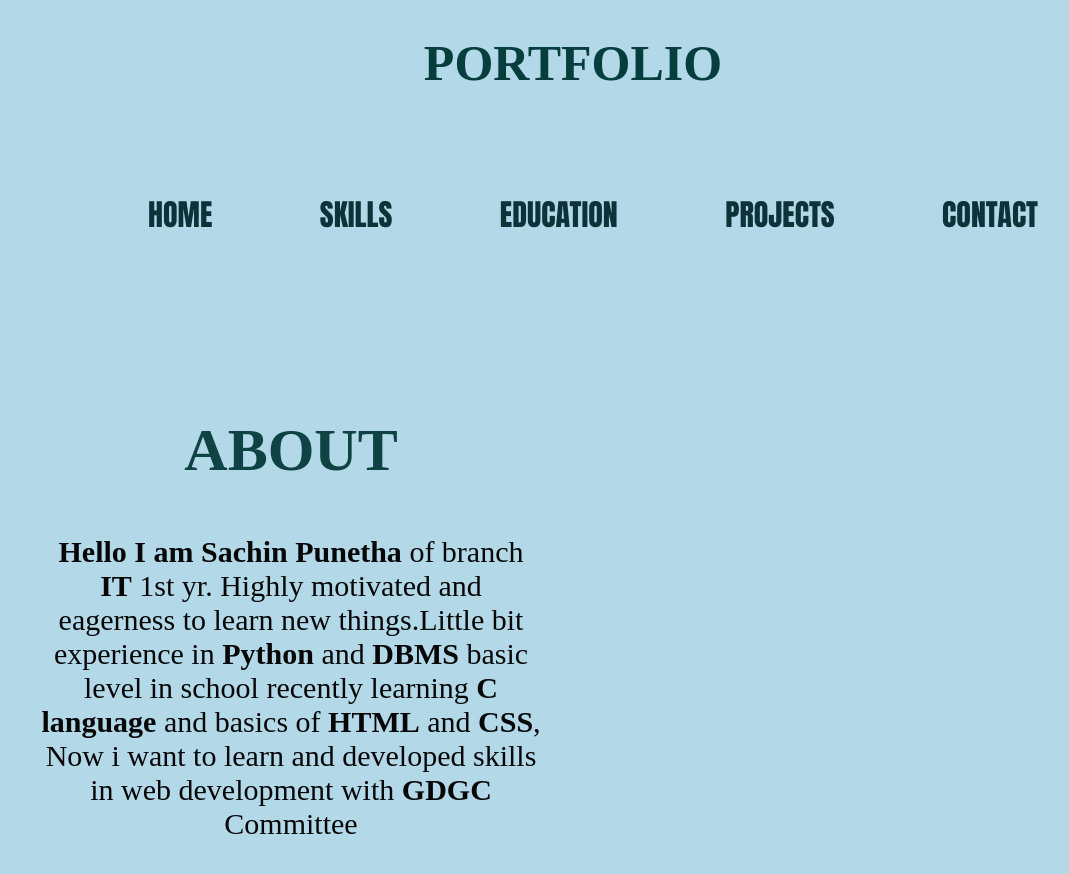
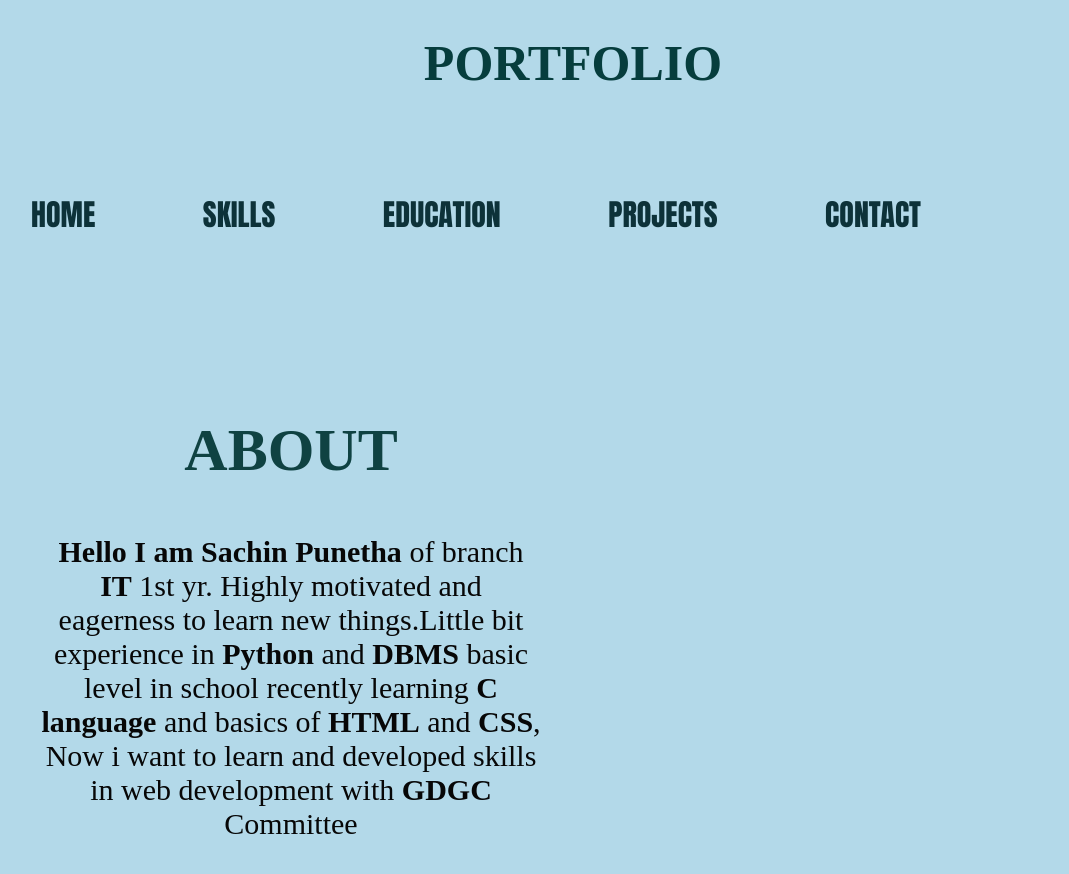
Before and after one commit to sachinpunetha/PORTFOLIO, a plain HTML site: page index.html in a window 1280 px wide. Shown: the top 874 px of the page, without its empty margins (67-1136 px from the left). Drawn offline with Linux system fonts and the light colour scheme.

Commit message:
Add files via upload

```diff
--- a/tut1.css
+++ b/tut1.css
@@ -4,7 +4,7 @@
 
     font-size: 30px;
     margin-top: 100px;
-    text-align: center;
+    text-align:left;
 
 
 }
@@ -18,7 +18,7 @@
     padding: 50px;
     color: rgb(13, 50, 57);
     /* margin-left: 40px; */
-   font-family: Impact, Haettenschweiler, 'Arial Narrow Bold', sans-serif;
+   font-family: Impact,'Arial Narrow Bold', sans-serif;
 
 }
 .navbar ul{
```
